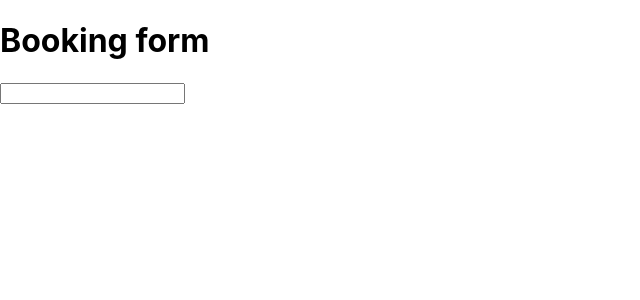
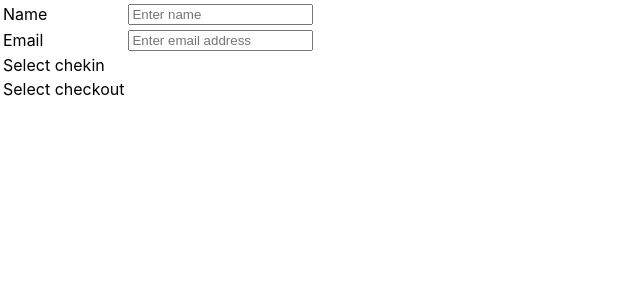
Before and after one commit to sherampr/PUSL3120_FullStackDevelopment, a React (Create React App) app in the folder client/: page / in a window 1280 px wide. Shown: the top 300 px of the page, without its empty margins (0-640 px from the left). Built offline with nearby package versions, Linux system fonts and the light colour scheme; the HTML template or start-up script is replaced by a standard one.

Commit message:
Update Booking_form.jsx

```diff
--- a/client/src/pages/Booking_form.jsx
+++ b/client/src/pages/Booking_form.jsx
@@ -4,10 +4,28 @@ function bookingForm(){
     return(
         <div>
 
-            <h1>Booking form</h1>
+
             <form method="POST">
+                <table>
+                    <tr>
+                        <td>Name</td>
+                        <td><input type="text" placeholder="Enter name"/></td>
+                    </tr>
+                    <tr>
+                        <td>Email</td>
+                        <td><input type="text" placeholder="Enter email address"/></td>
+                    </tr>
+                    <tr>
+                        <td>Select chekin</td>
+                        <td></td>
+                    </tr>
+                    <tr>
+                        <td>Select checkout</td>
+                        <td></td>
+                    </tr>
 
-                <input type="text" />
+                </table>
+
 
             </form>
 
```
